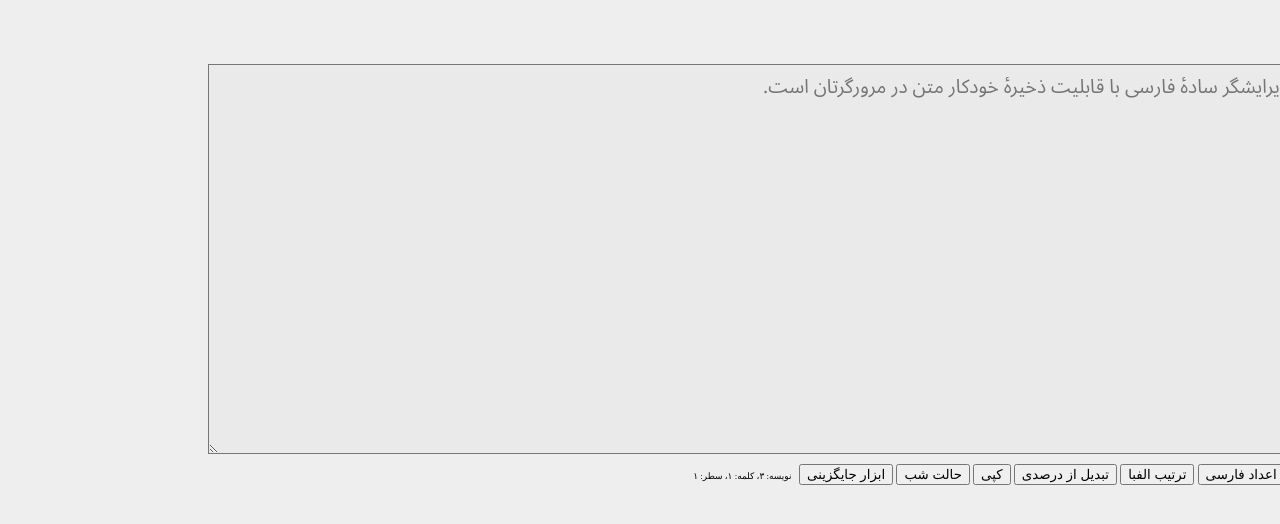
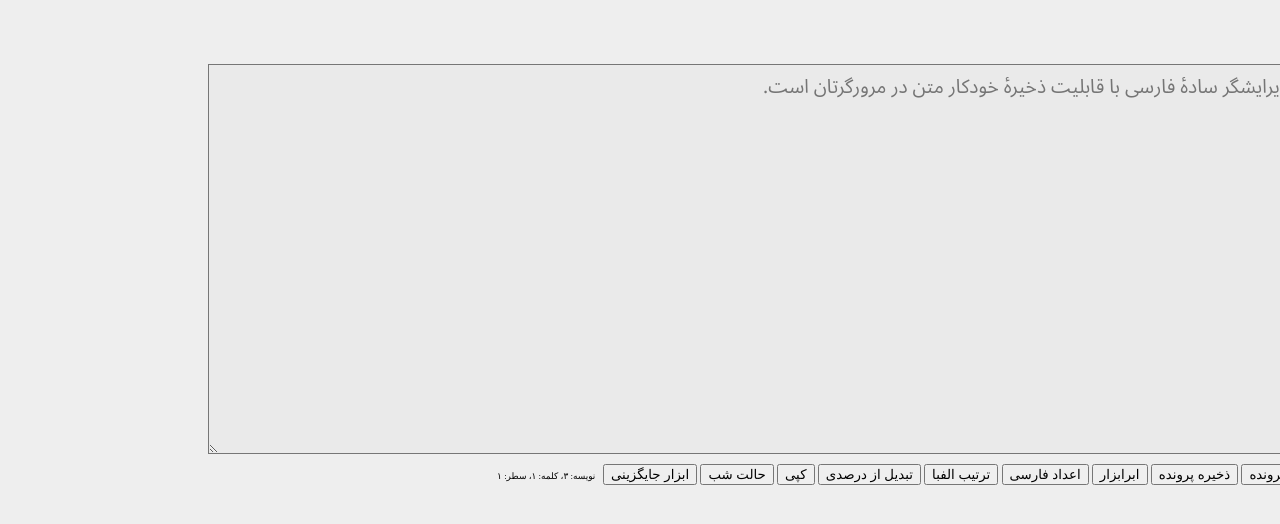
Before and after one commit to ebraminio/ebraminio.github.io, a Jekyll site: the page extra/persianedit.html, which Jekyll copies as it is, in a window 1280 px wide. Shown: the top 524 px of the page. Built offline with Jekyll 4.4.1, drawn with Linux system fonts in a browser that asks for light colours.

Commit message:
Add openFile/saveFile functionality

```diff
--- a/extra/persianedit.html
+++ b/extra/persianedit.html
@@ -27,8 +27,10 @@
 
 <body>
     <div id="container">
-        <textarea placeholder="این یک ویرایشگر سادهٔ فارسی با قابلیت ذخیرهٔ خودکار متن در مرورگرتان است." id="textarea" oninput="updateCounters()" onchange="updateCounters()" style="background-color: #EAEAEA; font-size: 120%; width: 100%; height: 20em; font-family: 'Segoe UI', 'Noto Sans Arabic', Tahoma, sans-serif;">متن</textarea>
+        <textarea placeholder="این یک ویرایشگر سادهٔ فارسی با قابلیت ذخیرهٔ خودکار متن در مرورگرتان است." id="textArea" oninput="updateCounters()" onchange="updateCounters()" style="background-color: #EAEAEA; font-size: 120%; width: 100%; height: 20em; font-family: 'Segoe UI', 'Noto Sans Arabic', Tahoma, sans-serif;">متن</textarea>
         <div style="font-size: 80%; margin: .5em">
+            <button onclick="openFile()">باز کردن پرونده</button>
+            <button onclick="saveFile()">ذخیره پرونده</button>
             <button onclick="superTool()">ابرابزار</button>
             <button onclick="persianDigits()">اعداد فارسی</button>
             <button onclick="persianSortTextButton()">ترتیب الفبا</button>
@@ -68,20 +84,20 @@
                     pattern = escapeRegExp(pattern);
                 pattern = new RegExp(pattern, 'g');
                 var replaceValue = document.getElementById('replace-to').value;
-                textarea.value = textarea.value.replace(pattern, replaceValue);
+                textArea.value = textArea.value.replace(pattern, replaceValue);
             }
 
             function superTool() {
-                var text = textarea.value;
+                var text = textArea.value;
                 text = persianTools.applyOrthography(text);
                 text = persianTools.applyZwnj(text);
                 text = persianTools.punctuation(text);
                 text = persianTools.toStandardPersianCharacters(text);
-                textarea.value = text;
+                textArea.value = text;
             }
 
             function persianDigits() {
-                textarea.value = persianTools.toPersianDigits(textarea.value);
+                textArea.value = persianTools.toPersianDigits(textArea.value);
             }
 
             function toggleNightMode() {
@@ -123,32 +139,32 @@
             }
 
             function persianSortTextButton() {
-                textarea.value = persianSortText(textarea.value);
+                textArea.value = persianSortText(textArea.value);
             }
 
             function uriDecode() {
-                textarea.value = decodeURI(textarea.value.replace(/%20/g, '\u200c\u200d\u200c')).replace(/\u200c\u200d\u200c/g, '%20');
+                textArea.value = decodeURI(textArea.value.replace(/%20/g, '\u200c\u200d\u200c')).replace(/\u200c\u200d\u200c/g, '%20');
             }
 
             function copyToClipboard() {
-                textarea.select();
+                textArea.select();
                 document.execCommand('copy');
             }
 
             document.addEventListener('DOMContentLoaded', function(event) {
-                textarea.value = localStorage.getItem('text') || '';
+                textArea.value = localStorage.getItem('text') || '';
                 if (localStorage.getItem('night-mode') === 'true') toggleNightMode();
             });
 
             setInterval(function() {
-                localStorage.setItem('text', textarea.value);
+                localStorage.setItem('text', textArea.value);
                 localStorage.setItem('night-mode', document.body.classList.contains('night-mode'));
             }, 2000);
 
             function updateCounters() {
-                stats.innerHTML = 'نویسه: ' + [...textarea.value].length.toLocaleString('fa') +
-                    '، کلمه: ' + textarea.value.replace(/\s+/g, ' ').trim().split(' ').length.toLocaleString('fa') +
-                    '، سطر: ' + textarea.value.trim().split('\n').length.toLocaleString('fa');
+                stats.innerHTML = 'نویسه: ' + [...textArea.value].length.toLocaleString('fa') +
+                    '، کلمه: ' + textArea.value.replace(/\s+/g, ' ').trim().split(' ').length.toLocaleString('fa') +
+                    '، سطر: ' + textArea.value.trim().split('\n').length.toLocaleString('fa');
             }
             updateCounters();
         </script>
```
Also changed, not shown: other parts of extra/persianedit.html (+14 -0 lines).
